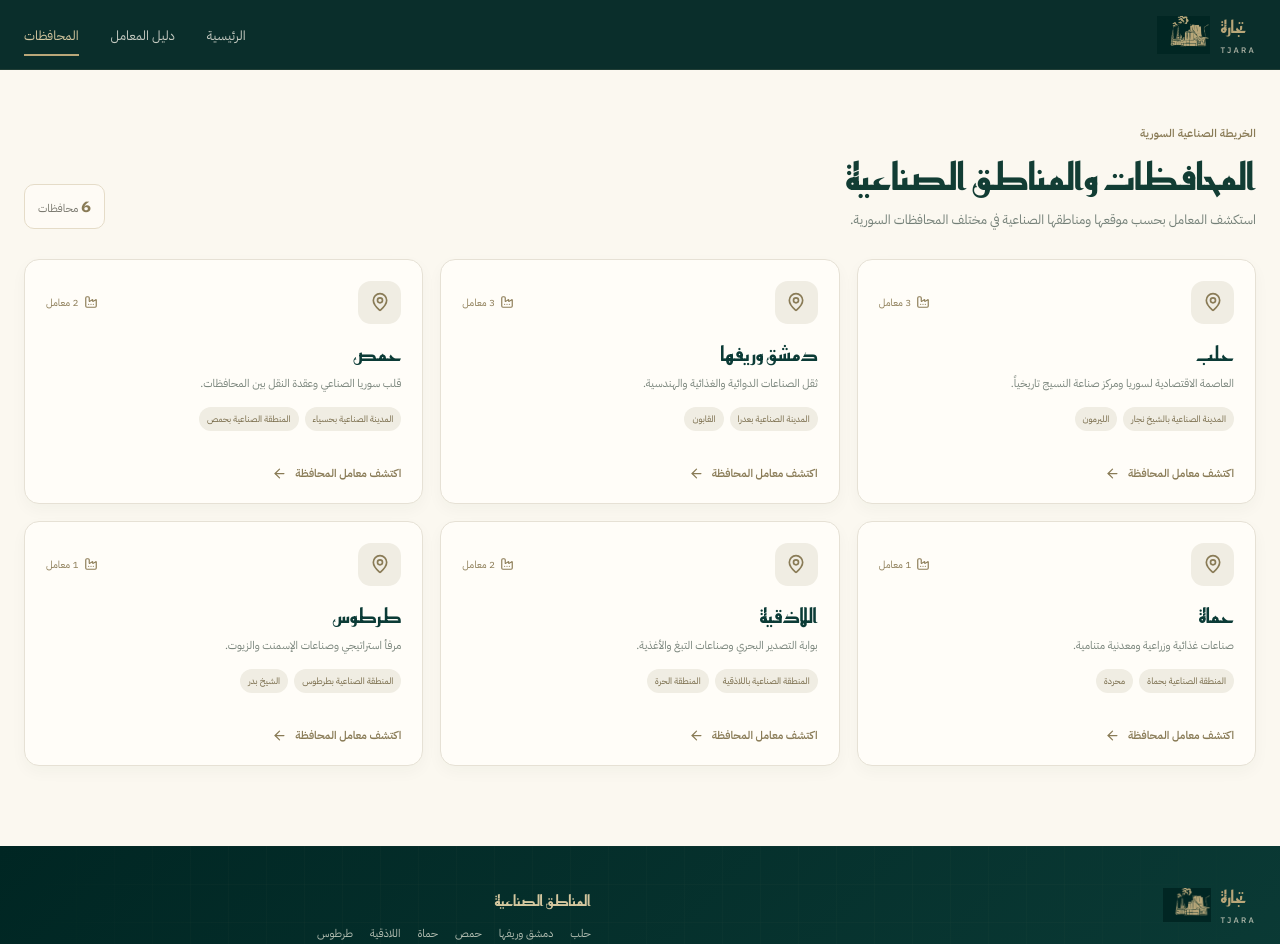
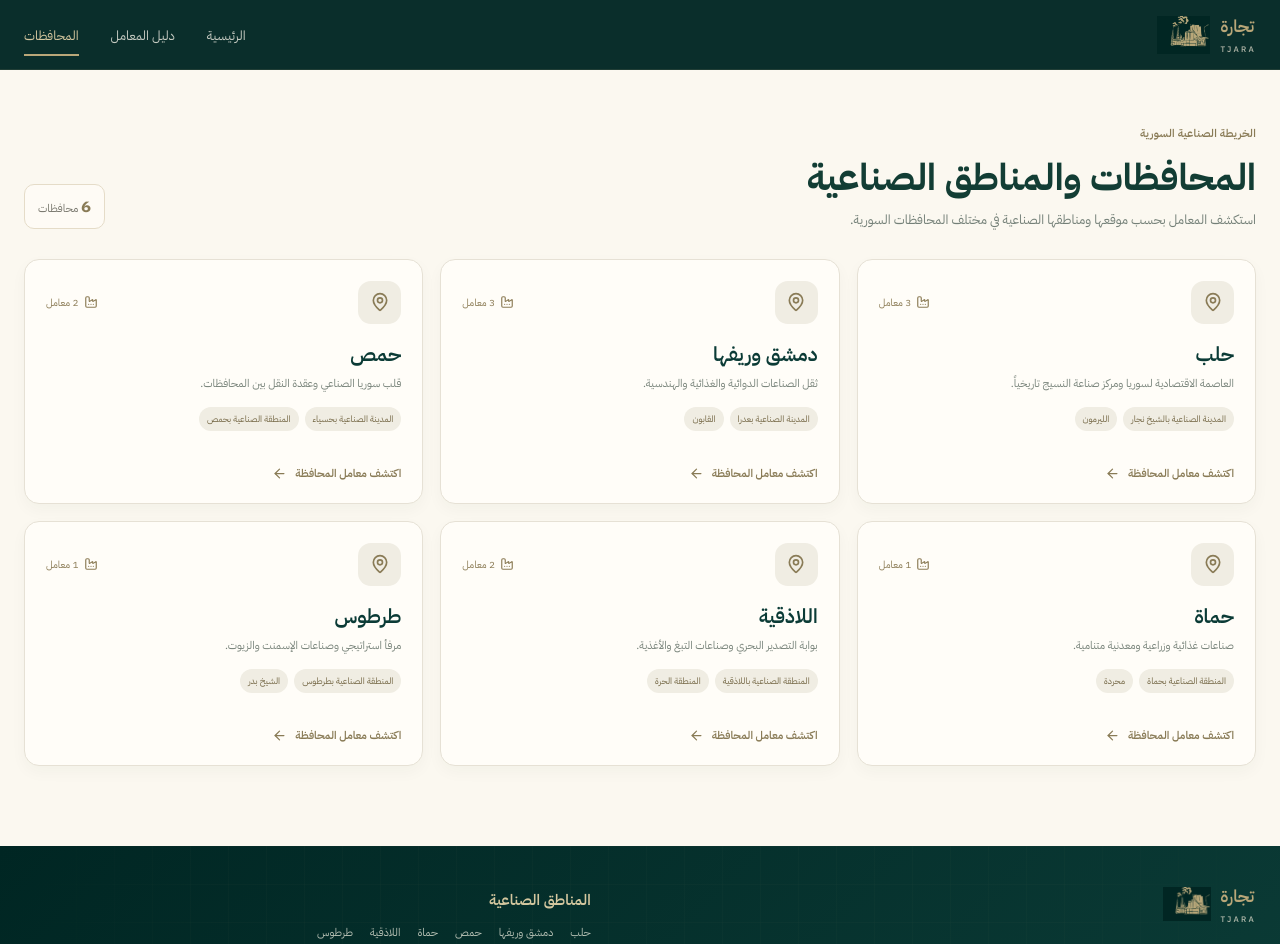
Before and after one commit to amr-ammory/tjara-directory, a React (Vite) app: page /governorates in a window 1280 px wide. Shown: the top 944 px of the page. Built offline with nearby package versions, Linux system fonts and the light colour scheme.

Commit message:
Use a simpler Arabic font across the site

```diff
--- a/index.html
+++ b/index.html
@@ -10,7 +10,7 @@
     <link rel="icon" type="image/png" href="%BASE_URL%tjara-logo.png" />
     <link rel="preconnect" href="https://fonts.googleapis.com" />
     <link rel="preconnect" href="https://fonts.gstatic.com" crossorigin />
-    <link href="https://fonts.googleapis.com/css2?family=IBM+Plex+Sans+Arabic:wght@400;500;600;700&family=Reem+Kufi:wght@500;600;700&display=swap" rel="stylesheet" />
+    <link href="https://fonts.googleapis.com/css2?family=IBM+Plex+Sans+Arabic:wght@400;500;600;700&display=swap" rel="stylesheet" />
     <title>تجارة TJARA — دليل المعامل السورية</title>
   </head>
   <body>
--- a/src/styles.css
+++ b/src/styles.css
@@ -1,4 +1,4 @@
-@import url('https://fonts.googleapis.com/css2?family=IBM+Plex+Sans+Arabic:wght@400;500;600;700&family=Reem+Kufi:wght@500;600;700&display=swap');
+@import url('https://fonts.googleapis.com/css2?family=IBM+Plex+Sans+Arabic:wght@400;500;600;700&display=swap');
 
 :root {
   font-family: 'IBM Plex Sans Arabic', sans-serif;
@@ -38,7 +38,7 @@ img { display: block; max-width: 100%; }
 .brand-lockup { display: inline-flex; align-items: center; gap: 10px; direction: ltr; }
 .brand-mark-image { display: block; flex: 0 0 auto; width: 54px; height: 38px; object-fit: contain; }
 .brand-copy { display: flex; flex-direction: column; align-items: flex-end; direction: rtl; line-height: 1; gap: 4px; }
-.brand-copy strong { color: #b9a779; font: 600 17px 'Reem Kufi', sans-serif; }
+.brand-copy strong { color: #b9a779; font: 600 17px 'IBM Plex Sans Arabic', sans-serif; }
 .brand-copy small { color: rgba(246, 239, 220, .72); direction: ltr; letter-spacing: .28em; font: 500 8px 'IBM Plex Sans Arabic', sans-serif; }
 .main-nav { display: flex; align-items: center; gap: 32px; }
 .nav-link { position: relative; padding: 25px 0 23px; color: rgba(248, 246, 236, .78); font-size: 13px; transition: color .2s ease; }
@@ -54,7 +54,7 @@ img { display: block; max-width: 100%; }
 .hero-content { position: relative; display: flex; flex-direction: column; align-items: center; text-align: center; padding-block: 83px 79px; }
 .hero-kicker { margin: 0; color: var(--gold-light); font-size: 12px; letter-spacing: .23em; }
 .hero-kicker span { padding-inline: 7px; color: rgba(185, 167, 121, .65); }
-.hero h1 { margin: 17px 0 0; max-width: 900px; font: 700 clamp(2.65rem, 5.2vw, 4.35rem)/1.35 'Reem Kufi', sans-serif; letter-spacing: -.025em; }
+.hero h1 { margin: 17px 0 0; max-width: 900px; font: 700 clamp(2.65rem, 5.2vw, 4.35rem)/1.35 'IBM Plex Sans Arabic', sans-serif; letter-spacing: -.025em; }
 .hero h1 span { background: linear-gradient(100deg, #e6ddc8 4%, #b9a779 57%, #ded4b8); background-clip: text; -webkit-text-fill-color: transparent; }
 .hero-description { max-width: 680px; margin: 12px auto 0; color: rgba(242, 244, 236, .72); font-size: 15px; line-height: 1.95; }
 .hero-search { display: flex; align-items: center; gap: 10px; width: min(580px, 100%); min-height: 58px; margin-top: 32px; padding: 6px 8px 6px 13px; border: 1px solid rgba(185, 167, 121, .34); border-radius: 14px; background: rgba(255,255,255,.075); box-shadow: 0 12px 45px rgba(1, 18, 15, .16); color: var(--gold-light); backdrop-filter: blur(8px); }
@@ -66,14 +66,14 @@ img { display: block; max-width: 100%; }
 .hero-search button:hover, .button-gold:hover { transform: translateY(-1px); box-shadow: 0 8px 18px rgba(185, 167, 121, .2); }
 .hero-stats { display: grid; grid-template-columns: repeat(3, minmax(90px, 1fr)); gap: 43px; margin-top: 43px; }
 .hero-stats div { display: flex; flex-direction: column; gap: 4px; }
-.hero-stats strong { color: var(--gold); font: 700 30px/1.2 'Reem Kufi', sans-serif; }
+.hero-stats strong { color: var(--gold); font: 700 30px/1.2 'IBM Plex Sans Arabic', sans-serif; }
 .hero-stats span { color: rgba(240, 243, 231, .65); font-size: 11px; }
 .hero-pride-artwork { width: min(500px, 100%); margin: 30px 0 0; overflow: hidden; border: 1px solid rgba(185, 167, 121, .48); border-radius: 16px; background: var(--deep); box-shadow: 0 18px 42px rgba(0, 0, 0, .2), 0 0 0 5px rgba(185, 167, 121, .06); }
 .hero-pride-artwork img { width: 100%; height: auto; }
 
 .content-section { padding-block: 65px; }
 .section-heading { display: flex; align-items: end; justify-content: space-between; gap: 20px; margin-bottom: 30px; }
-.section-heading h2, .detail-section-heading h2 { margin: 0; color: #0b3b36; font: 600 27px/1.5 'Reem Kufi', sans-serif; }
+.section-heading h2, .detail-section-heading h2 { margin: 0; color: #0b3b36; font: 600 27px/1.5 'IBM Plex Sans Arabic', sans-serif; }
 .heading-rule { display: block; width: 62px; height: 3px; margin-top: 7px; border-radius: 5px; background: linear-gradient(90deg, #b9a779, #d4c79f); }
 .sector-grid { display: grid; grid-template-columns: repeat(3, minmax(0, 1fr)); gap: 15px; }
 .sector-card { position: relative; display: flex; align-items: center; gap: 15px; min-height: 118px; padding: 17px; border: 1px solid var(--border); border-radius: 15px; background: var(--card); box-shadow: 0 4px 12px rgba(26,45,37,.025); transition: transform .22s ease, border-color .22s ease, box-shadow .22s ease; }
@@ -81,7 +81,7 @@ img { display: block; max-width: 100%; }
 .sector-illustration { display: grid; width: 76px; height: 76px; flex: 0 0 76px; place-items: center; overflow: hidden; border-radius: 19px; background: #f0ede3; color: #897b56; }
 .sector-illustration img { width: 68px; height: 68px; object-fit: contain; }
 .sector-copy { display: flex; flex-direction: column; gap: 6px; padding-inline-end: 15px; }
-.sector-copy strong { color: #0b3b36; font: 600 16px/1.55 'Reem Kufi', sans-serif; }
+.sector-copy strong { color: #0b3b36; font: 600 16px/1.55 'IBM Plex Sans Arabic', sans-serif; }
 .sector-copy small { color: var(--muted); font-size: 11px; line-height: 1.8; }
 .sector-arrow { position: absolute; inset-inline-start: 14px; top: 14px; color: #b9a779; opacity: .65; transition: transform .2s ease; }
 .sector-card:hover .sector-arrow { transform: translate(-2px, -2px); opacity: 1; }
@@ -92,7 +92,7 @@ img { display: block; max-width: 100%; }
 .governorate-card { position: relative; min-height: 135px; padding: 20px 21px; overflow: hidden; border: 1px solid rgba(185, 167, 121, .12); border-radius: 15px; background: radial-gradient(circle at 5% 0%, rgba(185, 167, 121, .11), transparent 44%), linear-gradient(135deg, #0b3b36, #002623); color: #f6f0df; transition: transform .22s ease, box-shadow .22s ease; }
 .governorate-card:hover { transform: translateY(-3px); box-shadow: 0 14px 27px rgba(9,45,38,.17); }
 .governorate-card-top { display: flex; align-items: baseline; justify-content: space-between; gap: 10px; }
-.governorate-card h3 { margin: 0; color: var(--gold-light); font: 600 22px/1.45 'Reem Kufi', sans-serif; }
+.governorate-card h3 { margin: 0; color: var(--gold-light); font: 600 22px/1.45 'IBM Plex Sans Arabic', sans-serif; }
 .governorate-card-top span { color: rgba(245,241,227,.65); font-size: 11px; white-space: nowrap; }
 .governorate-card p { max-width: 88%; margin: 10px 0 0; color: rgba(243,241,228,.73); font-size: 12px; line-height: 1.8; }
 .governorate-arrow { position: absolute; inset-inline-start: 18px; bottom: 17px; display: grid; width: 30px; height: 30px; place-items: center; border: 1px solid rgba(185, 167, 121, .18); border-radius: 50%; color: var(--gold-light); opacity: .72; }
@@ -109,9 +109,9 @@ img { display: block; max-width: 100%; }
 .image-shade { position: absolute; inset: 25% 0 0; background: linear-gradient(to bottom, transparent, rgba(8,35,30,.72)); pointer-events: none; }
 .sector-pill { position: absolute; inset-inline-end: 13px; bottom: 12px; max-width: calc(100% - 24px); padding: 5px 11px; border-radius: 999px; background: var(--gold); color: #253c2f; font-size: 10px; font-weight: 600; }
 .factory-card-body { display: flex; align-items: flex-start; gap: 12px; padding: 16px 14px 15px; }
-.factory-initial { display: grid; width: 46px; height: 46px; flex: 0 0 46px; place-items: center; border-radius: 12px; background: linear-gradient(145deg, #0b3b36, #002623); color: var(--gold-light); font: 600 20px 'Reem Kufi', sans-serif; }
+.factory-initial { display: grid; width: 46px; height: 46px; flex: 0 0 46px; place-items: center; border-radius: 12px; background: linear-gradient(145deg, #0b3b36, #002623); color: var(--gold-light); font: 600 20px 'IBM Plex Sans Arabic', sans-serif; }
 .factory-card-copy { min-width: 0; }
-.factory-card-copy h3 { margin: 0; overflow: hidden; color: #173d34; font: 600 15px/1.6 'Reem Kufi', sans-serif; text-overflow: ellipsis; white-space: nowrap; }
+.factory-card-copy h3 { margin: 0; overflow: hidden; color: #173d34; font: 600 15px/1.6 'IBM Plex Sans Arabic', sans-serif; text-overflow: ellipsis; white-space: nowrap; }
 .factory-location { display: flex; align-items: flex-start; gap: 4px; margin: 5px 0 0; color: #78847d; font-size: 10px; line-height: 1.7; }
 .factory-location svg { flex: 0 0 13px; margin-top: 2px; color: #897b56; }
 .factory-certifications { margin: 7px 0 0; color: #9b988e; font-size: 10px; line-height: 1.6; }
@@ -125,7 +125,7 @@ img { display: block; max-width: 100%; }
 .footer-brand { max-width: 410px; }
 .footer-brand .brand-mark-image { width: 48px; height: 34px; }
 .footer-brand p { max-width: 390px; margin: 14px 0 0; color: rgba(239,239,224,.68); font-size: 11px; line-height: 1.9; }
-.footer-locations h2 { margin: 5px 0 13px; color: var(--gold-light); font: 600 15px 'Reem Kufi', sans-serif; }
+.footer-locations h2 { margin: 5px 0 13px; color: var(--gold-light); font: 600 15px 'IBM Plex Sans Arabic', sans-serif; }
 .footer-location-links { display: flex; flex-wrap: wrap; gap: 7px 17px; }
 .footer-location-links a { color: rgba(239,239,224,.75); font-size: 11px; transition: color .2s ease; }
 .footer-location-links a:hover { color: var(--gold-light); }
@@ -135,7 +135,7 @@ img { display: block; max-width: 100%; }
 .directory-page { min-height: 66vh; padding-block: 49px 78px; }
 .page-eyebrow { color: #897b56; font-size: 11px; font-weight: 600; letter-spacing: .02em; }
 .directory-heading-row { display: flex; align-items: end; justify-content: space-between; gap: 24px; margin-top: 6px; }
-.directory-heading-row h1, .governorate-detail-hero h1 { margin: 0; color: #123d34; font: 700 37px/1.5 'Reem Kufi', sans-serif; }
+.directory-heading-row h1, .governorate-detail-hero h1 { margin: 0; color: #123d34; font: 700 37px/1.5 'IBM Plex Sans Arabic', sans-serif; }
 .directory-heading-row p { margin: 4px 0 0; color: var(--muted); font-size: 13px; }
 .result-total { padding: 9px 13px; border: 1px solid #e5dcc8; border-radius: 10px; color: #78776d; background: rgba(255,253,248,.7); font-size: 11px; white-space: nowrap; }
 .result-total strong { color: #897b56; font-size: 17px; }
@@ -148,12 +148,12 @@ img { display: block; max-width: 100%; }
 .select-filter select { width: 100%; height: 44px; padding-inline: 11px 30px; border: 1px solid #e6e1d5; border-radius: 9px; background: #fffefa; color: #516158; font-size: 11px; }
 .filter-hint { display: inline-flex; align-items: center; justify-content: center; gap: 6px; color: #9a8a66; font-size: 10px; white-space: nowrap; }
 .directory-results-heading { display: flex; align-items: baseline; justify-content: space-between; margin: 30px 0 16px; }
-.directory-results-heading h2 { margin: 0; color: #1b4339; font: 600 19px 'Reem Kufi', sans-serif; }
+.directory-results-heading h2 { margin: 0; color: #1b4339; font: 600 19px 'IBM Plex Sans Arabic', sans-serif; }
 .directory-results-heading span { color: #8c8d82; font-size: 11px; }
 .directory-grid { grid-template-columns: repeat(3, minmax(0, 1fr)); }
 .empty-state { display: flex; flex-direction: column; align-items: center; padding: 58px 18px; border: 1px dashed #d8d0bd; border-radius: 16px; background: rgba(255,253,248,.65); text-align: center; }
 .empty-state-icon { display: grid; width: 56px; height: 56px; place-items: center; border-radius: 50%; background: #f0ede3; color: #897b56; }
-.empty-state h2 { margin: 16px 0 5px; font: 600 20px 'Reem Kufi', sans-serif; }
+.empty-state h2 { margin: 16px 0 5px; font: 600 20px 'IBM Plex Sans Arabic', sans-serif; }
 .empty-state p { max-width: 450px; margin: 0 0 20px; color: var(--muted); font-size: 12px; line-height: 1.8; }
 .button { display: inline-flex; align-items: center; justify-content: center; gap: 8px; text-decoration: none; }
 
@@ -168,7 +168,7 @@ img { display: block; max-width: 100%; }
 .detail-image-label { position: absolute; inset-inline-end: 18px; bottom: 17px; padding: 6px 13px; border-radius: 999px; background: var(--gold); color: #203e32; font-size: 11px; font-weight: 600; }
 .detail-intro { padding-block: 15px; }
 .detail-kicker { display: flex; align-items: center; gap: 7px; color: #897b56; font-size: 11px; font-weight: 600; }
-.detail-intro h1 { margin: 12px 0 6px; color: #123a31; font: 700 clamp(27px, 3.3vw, 39px)/1.5 'Reem Kufi', sans-serif; }
+.detail-intro h1 { margin: 12px 0 6px; color: #123a31; font: 700 clamp(27px, 3.3vw, 39px)/1.5 'IBM Plex Sans Arabic', sans-serif; }
 .detail-location { display: flex; align-items: center; gap: 6px; margin: 0; color: #7a8279; font-size: 12px; }
 .detail-location svg { color: #897b56; }
 .detail-about { margin: 17px 0 14px; color: #67756b; font-size: 13px; line-height: 2; }
@@ -187,22 +187,22 @@ img { display: block; max-width: 100%; }
 .fact-icon { display: grid; width: 36px; height: 36px; flex: 0 0 36px; place-items: center; border-radius: 10px; background: #f0ede3; color: #897b56; }
 .detail-facts div > span:last-child { display: flex; flex-direction: column; gap: 3px; min-width: 0; }
 .detail-facts small { color: #8b9188; font-size: 9px; }
-.detail-facts strong { color: #28483d; font: 600 12px 'Reem Kufi', sans-serif; }
+.detail-facts strong { color: #28483d; font: 600 12px 'IBM Plex Sans Arabic', sans-serif; }
 .products-heading { margin-top: 37px; }
 .product-grid { display: grid; grid-template-columns: repeat(2, minmax(0, 1fr)); gap: 13px; }
 .product-card { display: flex; align-items: center; gap: 12px; min-width: 0; padding: 10px; border: 1px solid var(--border); border-radius: 13px; background: var(--card); }
 .product-card img { width: 78px; height: 72px; flex: 0 0 78px; object-fit: cover; border-radius: 9px; }
-.product-card h3 { margin: 0; color: #27483d; font: 600 13px 'Reem Kufi', sans-serif; }
+.product-card h3 { margin: 0; color: #27483d; font: 600 13px 'IBM Plex Sans Arabic', sans-serif; }
 .product-card p { margin: 5px 0 0; color: #858b81; font-size: 10px; line-height: 1.7; }
 .contact-sidebar { align-self: start; padding: 21px 19px; border: 1px solid var(--border); border-radius: 15px; background: var(--card); box-shadow: 0 7px 20px rgba(32,49,38,.04); }
-.contact-sidebar > h2 { margin: 0 0 17px; color: #1c4439; font: 600 18px 'Reem Kufi', sans-serif; }
+.contact-sidebar > h2 { margin: 0 0 17px; color: #1c4439; font: 600 18px 'IBM Plex Sans Arabic', sans-serif; }
 .contact-row { display: flex; align-items: flex-start; gap: 10px; margin-top: 16px; color: #897b56; }
 .contact-row > span { display: flex; flex-direction: column; gap: 4px; min-width: 0; }
 .contact-row small { color: #93968c; font-size: 9px; }
 .contact-row strong, .contact-row a { overflow-wrap: anywhere; color: #344e42; font-size: 11px; }
 .contact-row a:hover { color: #897b56; }
 .contact-divider { height: 1px; margin-block: 19px 14px; background: var(--border); }
-.contact-sidebar h3 { display: flex; align-items: center; gap: 7px; margin: 0; color: #345145; font: 600 12px 'Reem Kufi', sans-serif; }
+.contact-sidebar h3 { display: flex; align-items: center; gap: 7px; margin: 0; color: #345145; font: 600 12px 'IBM Plex Sans Arabic', sans-serif; }
 .export-tags { display: flex; flex-wrap: wrap; gap: 7px; margin-top: 10px; }
 .export-tags span { padding: 5px 9px; border-radius: 999px; background: #f0ede3; color: #7c6940; font-size: 9px; }
 .related-section { padding-block: 18px 60px; }
@@ -214,13 +214,13 @@ img { display: block; max-width: 100%; }
 .governorate-detail-hero p { max-width: 650px; margin: 7px 0 17px; color: rgba(244,241,225,.76); font-size: 13px; line-height: 1.9; }
 .governorate-detail-count { display: inline-flex; align-items: center; gap: 8px; color: var(--gold-light); font-size: 11px; }
 .zone-panel { margin-top: 20px; padding: 19px 22px; border: 1px solid var(--border); border-radius: 14px; background: var(--card); }
-.zone-panel h2 { display: flex; align-items: center; gap: 7px; margin: 0 0 13px; color: #28483d; font: 600 16px 'Reem Kufi', sans-serif; }
+.zone-panel h2 { display: flex; align-items: center; gap: 7px; margin: 0 0 13px; color: #28483d; font: 600 16px 'IBM Plex Sans Arabic', sans-serif; }
 .zone-panel h2 svg { color: #897b56; }
 .zone-panel > div { display: flex; flex-wrap: wrap; gap: 8px; }
 .zone-panel > div span { padding: 7px 12px; border-radius: 999px; background: #f0ede3; color: #70684f; font-size: 10px; }
 .governorate-results-heading { margin-top: 38px; }
 .not-found { display: flex; min-height: 54vh; flex-direction: column; align-items: flex-start; justify-content: center; gap: 12px; padding-block: 50px; }
-.not-found h1 { max-width: 600px; margin: 0; color: #143c33; font: 700 32px/1.6 'Reem Kufi', sans-serif; }
+.not-found h1 { max-width: 600px; margin: 0; color: #143c33; font: 700 32px/1.6 'IBM Plex Sans Arabic', sans-serif; }
 .not-found p { max-width: 500px; margin: 0 0 8px; color: var(--muted); font-size: 13px; line-height: 1.8; }
 .not-found .button { min-height: 42px; padding-inline: 17px; }
 
@@ -327,7 +327,7 @@ img { display: block; max-width: 100%; }
 .governorate-index-top { display: flex; align-items: center; justify-content: space-between; }
 .governorate-index-icon { display: grid; width: 43px; height: 43px; place-items: center; border-radius: 13px; background: #f0ede3; color: #897b56; }
 .governorate-index-count { display: inline-flex; align-items: center; gap: 5px; color: #8c7c56; font-size: 10px; }
-.governorate-index-card h2 { margin: 15px 0 5px; color: #0b3b36; font: 600 20px 'Reem Kufi', sans-serif; }
+.governorate-index-card h2 { margin: 15px 0 5px; color: #0b3b36; font: 600 20px 'IBM Plex Sans Arabic', sans-serif; }
 .governorate-index-card > p { margin: 0; color: #79847b; font-size: 11px; line-height: 1.8; }
 .zone-preview { display: flex; flex-wrap: wrap; gap: 6px; margin-block: 14px 16px; }
 .zone-preview span { padding: 5px 8px; border-radius: 999px; background: #f0ede3; color: #756846; font-size: 9px; }
```
Also changed, not shown: 1 other file (tests, documents, lock files or other folders).
